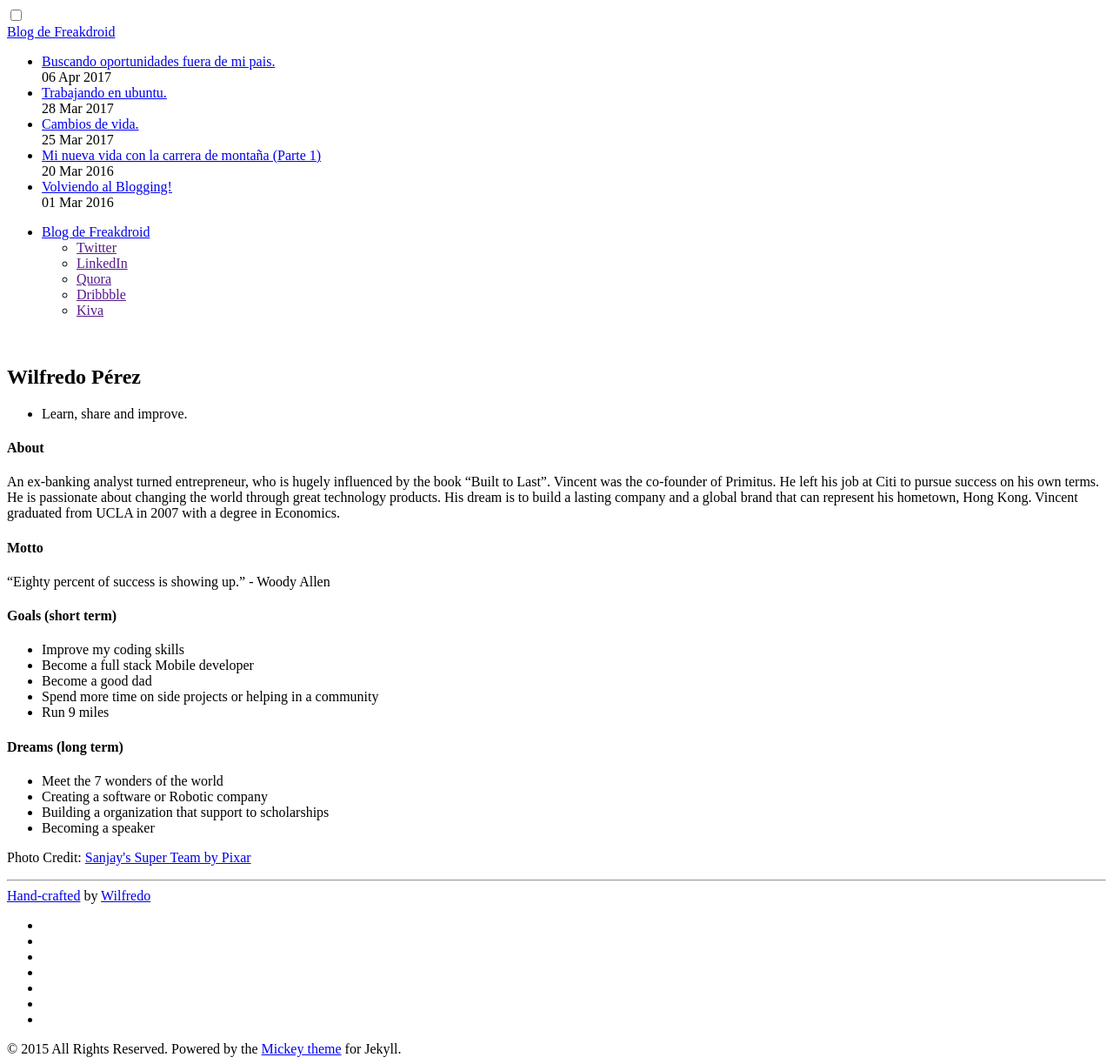
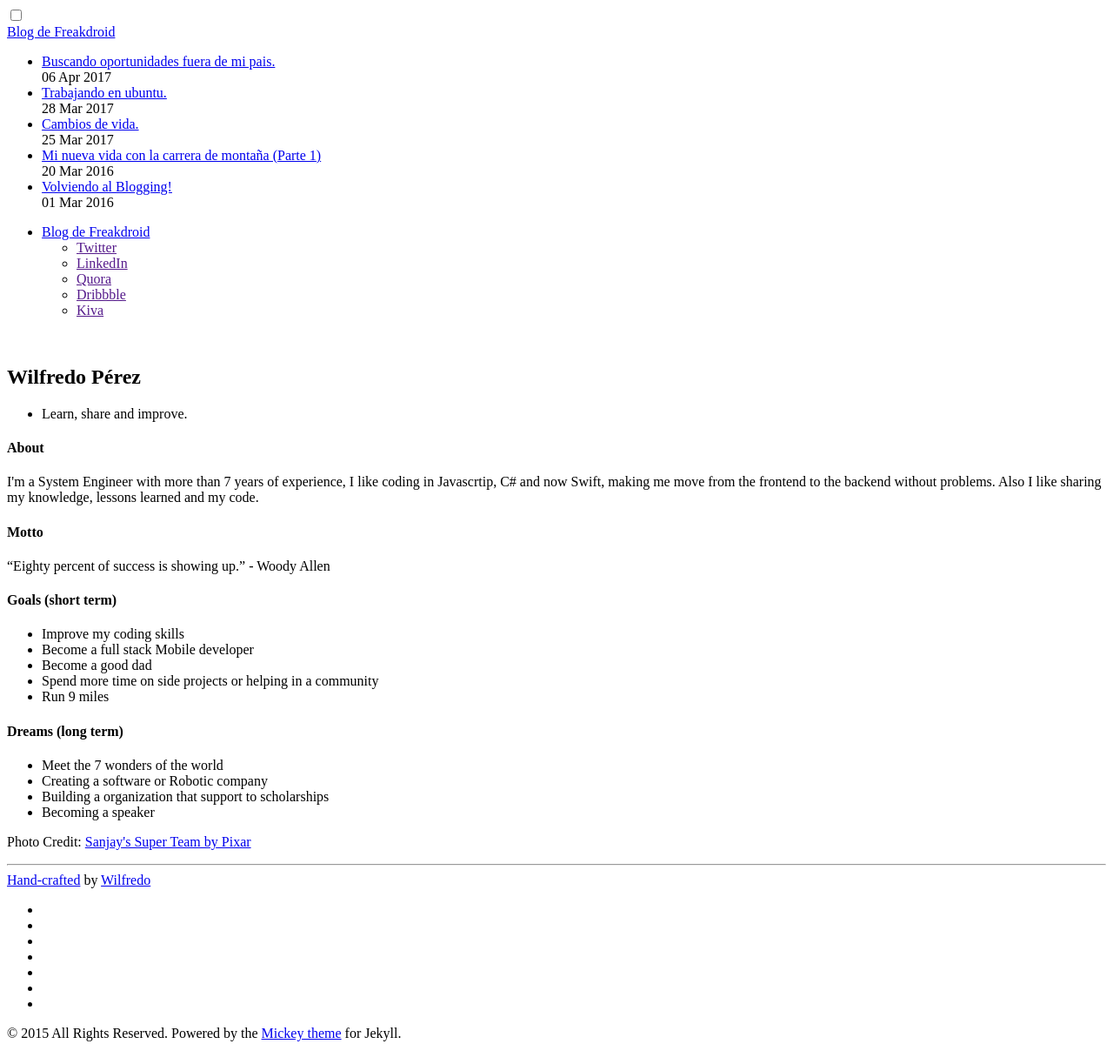
Before and after one commit to AhmadM-DL/freakdroid.github.io, a Jekyll site: the page built from about/index.html, in a window 1280 px wide. Shown: the whole page at 87% size. Built offline with Jekyll 4.4.1, drawn with Linux system fonts in a browser that asks for light colours; nearby versions of some CDN libraries; some web fonts are replaced.

Commit message:
Added the ico, about, and clean the project

```diff
--- a/_config.yml
+++ b/_config.yml
@@ -26,12 +26,15 @@ baseurl_posts_img:   '/assets/images/posts/'
 baseurl_featured_img: '/assets/images/hero/'
 baseurl_featured_thumbnail: '/assets/images/thumbnail/'
 baseurl_javascripts: '/assets/javascripts/'
-
+icon:                /assets/images/icon.jpg
 
 
 #Author info
 author:
   name:           	 Wilfredo Pérez
+  twitter:           GameOverWill
+  facebook:          profile.php?id=100012303975458
+  linkedin:          wilfredo-roberto-perez-lopez-3b92185b/
 
 #Server
 exclude:          	 [".editorconfig", ".gitignore", "bower.json", "composer.json", "CONTRIBUTING.md", "CNAME", "LICENSE", "Gruntfile.js", "package.json", "node_modules", "README.md", "sass", "haml"]
--- a/_includes/footer.html
+++ b/_includes/footer.html
@@ -8,7 +8,7 @@
       <li><a href="http://facebook.com/{{ site.author.facebook }}" class="socialAccount socialAccount--facebook" target="_blank"></a></li>
       <li><a href="http://www.linkedin.com/in/{{ site.author.linkedin }}" class="socialAccount socialAccount--linkedin" target="_blank"></a></li>
       <li><a href="http://dribbble.com/{{ site.author.dribble }}" class="socialAccount socialAccount--dribbble" target="_blank"></a></li>
-      <li><a href="https://www.pinterest.com/{{ site.author.pinterest }}/" class="socialAccount socialAccount--pinterest" target="_blank"></a></li>
+      <li><a href="https://www.pinterest.com/{{ site.author.pinterest }}" class="socialAccount socialAccount--pinterest" target="_blank"></a></li>
       <li><a href="http://www.kiva.org/lender/{{ site.author.kiva }}" class="socialAccount socialAccount--kiva" target="_blank"></a></li>
       <li><a href="{{ site.rss }}" class="socialAccount socialAccount--rss" target="_blank"></a></li>
     </ul>
--- a/_scss/_content.scss
+++ b/_scss/_content.scss
@@ -226,6 +226,7 @@
   font-family: $title-secondary-font;
   font-size: $font-XS;
   text-align: center;
+  margin: 0 auto;
 
   a:not(.socialAccount) {
     background-position: 0 16px;
--- a/about/index.html
+++ b/about/index.html
@@ -25,7 +25,7 @@ title: About Wilfredo
     <div class="container container--content">
       <div class="content-body">
         <h4>About</h4>
-        <p>An ex-banking analyst turned entrepreneur, who is hugely influenced by the book “Built to Last”. Vincent was the co-founder of Primitus. He left his job at Citi to pursue success on his own terms. He is passionate about changing the world through great technology products. His dream is to build a lasting company and a global brand that can represent his hometown, Hong Kong. Vincent graduated from UCLA in 2007 with a degree in Economics.</p>
+        <p> I'm a System Engineer with more than 7 years of experience, I like coding in Javascrtip, C# and now Swift, making me move from the frontend to the backend without problems. Also I like sharing my knowledge, lessons learned and my code.</p>
         <h4>Motto</h4>
         <p class="u--startsWithDoubleQuote">“Eighty percent of success is showing up.” - Woody Allen</p>
         <h4>Goals (short term)</h4>
--- a/assets/css/main.css
+++ b/assets/css/main.css
@@ -2082,6 +2082,7 @@ body {
   font-family: "Roboto", sans-serif;
   font-size: 0.75rem;
   text-align: center;
+  margin: 0 auto;
 }
 
 .section--footer a:not(.socialAccount) {
```
Also changed, not shown: assets/css/main.min.css, assets/images/favicon-test.ico (added), assets/images/favicon.ico.
